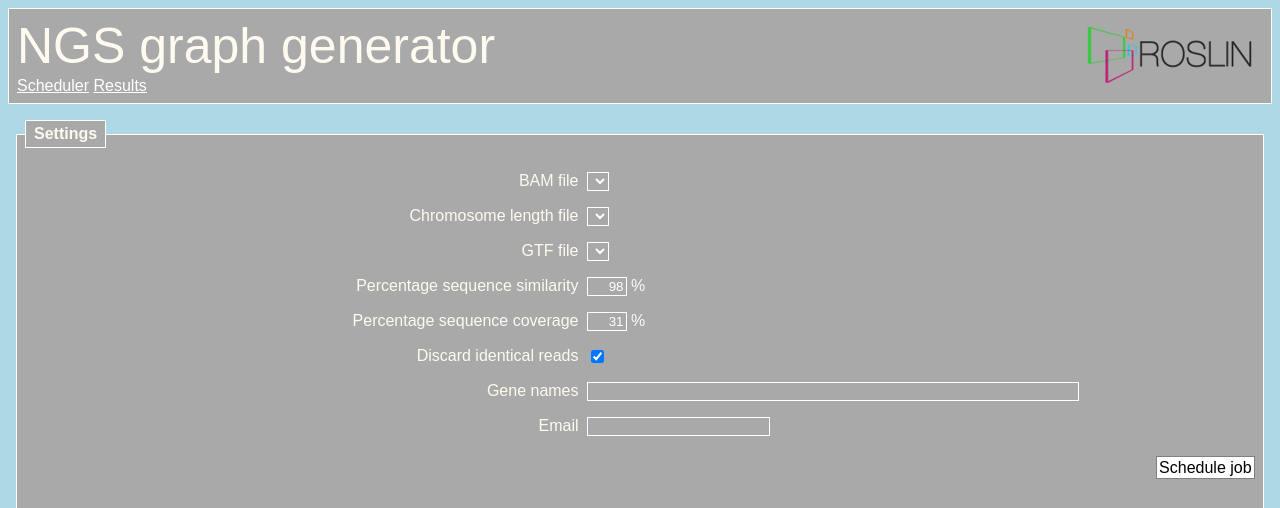
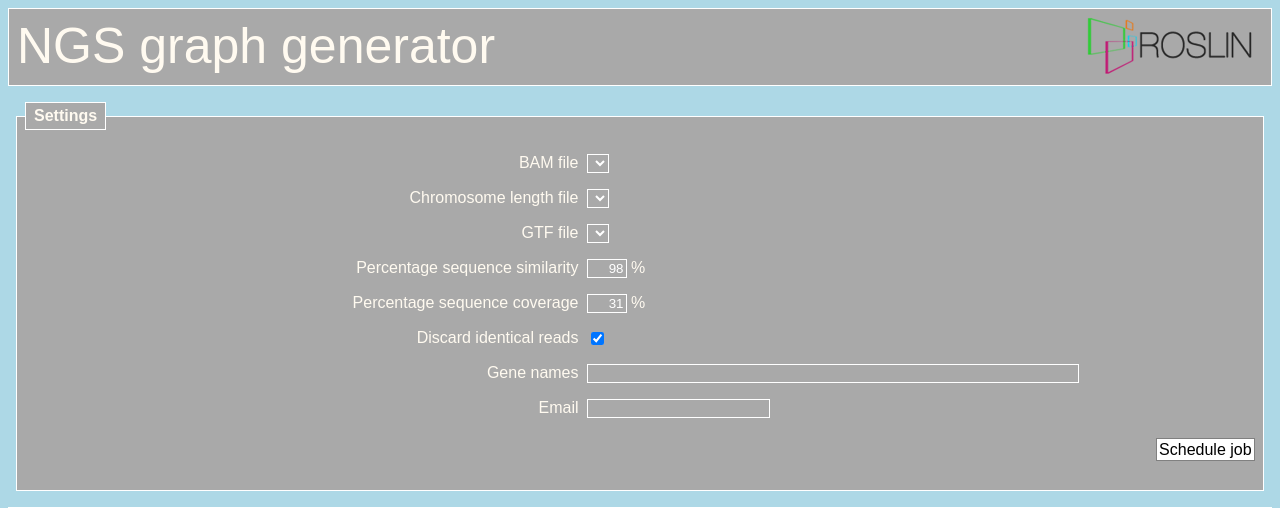
Before and after one commit to systems-immunology-roslin-institute/ngs-graph-generator-web-interface, a PHP site: page /?action=1 in a window 1280 px wide. Shown: the top 508 px of the page. Run offline with PHP 8.4, Linux system fonts and the light colour scheme; data that the repository does not hold is empty; some libraries are stand-ins or nearby versions.

Commit message:
Remove links to 'hidden' parts of the site

```diff
--- a/abort.php
+++ b/abort.php
@@ -11,8 +11,7 @@
 <body>
     <div class="headerfooter">
         <div class="header">NGS graph generator</div>
-        <a href=".">Scheduler</a>
-        <a href="results.php">Results</a>
+        <a href=".">Create new job</a>
     </div>
     <form>
         <div id="abort">
--- a/index.php
+++ b/index.php
@@ -25,8 +25,6 @@
 <body>
     <div class="headerfooter">
         <div class="header">NGS graph generator</div>
-        <a href=".">Scheduler</a>
-        <a href="results.php">Results</a>
     </div>
 <?php
     // This lock may not be strictly necessary, but
--- a/results.php
+++ b/results.php
@@ -11,8 +11,7 @@
 <body>
     <div class="headerfooter">
         <div class="header">NGS graph generator</div>
-        <a href=".">Scheduler</a>
-        <a href="results.php">Results</a>
+        <a href=".">Create new job</a>
     </div>
 <?php
     function compareFilenames( $a, $b )
```
